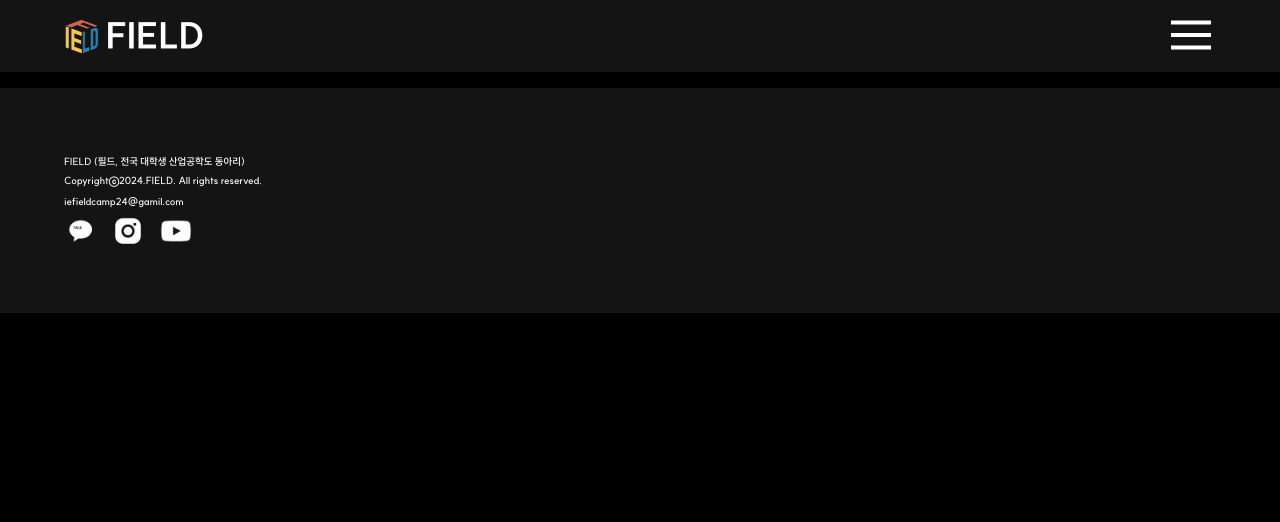
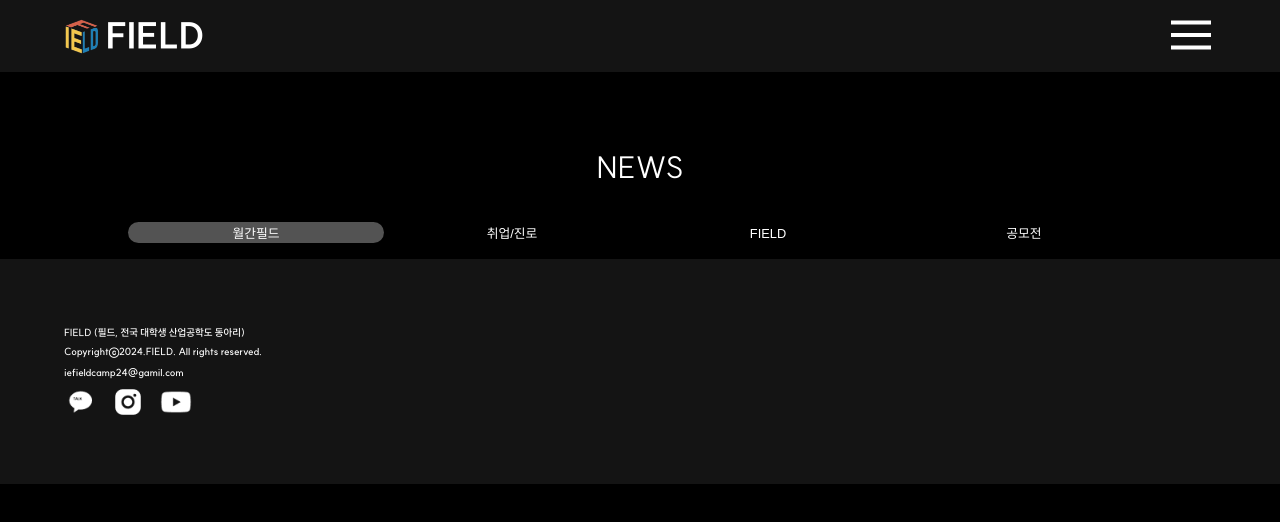
Before and after one commit to bobob0311/Field_website, a React (Vite) app: page /news in a window 1280 px wide. Shown: the top 522 px of the page. Built offline with nearby package versions, Linux system fonts and the light colour scheme; no server answers; a web font is replaced by a local one; what pocketbase would draw is missing.

Commit message:
:sparkles: H1 태그와 카테고리 버튼 생성
H1 태그와 카테고리 버튼 생성

```diff
--- a/src/components/Camp/CampMainSection.jsx
+++ b/src/components/Camp/CampMainSection.jsx
@@ -7,9 +7,8 @@ import theme from '../../theme';
 import Button from '../Button';
 
 const H1 = styled.h1`
-  position: ${props => (props.position ? props.position : '')};
-  bottom: ${props => (props.bottom ? props.bottom : '')};
-  top: ${props => (props.top ? props.top : '')};
+  position: absolute;
+  top: 5rem;
   font-size: 1.875rem;
   text-align: center;
 `;
--- a/src/components/CategoryButton.jsx
+++ b/src/components/CategoryButton.jsx
@@ -3,19 +3,19 @@ import styled from 'styled-components';
 import theme from '../theme';
 
 const Button = styled.button`
-  background-color: transparent;
+  background-color: black;
   color: white;
-  margin: 0rem;
   cursor: pointer;
   width: 25%;
-  border: 1px solid white;
+  border: none;
+  border-radius: 1rem;
   font-size: 0.8rem;
-
+  font: suit;
   ${props =>
     props.isActive &&
     `
-    background-color: ${theme.colors.blue};
-    color: blue;
+    background-color: ${theme.colors.gray};
+    color: white;
   `}
 `;
 
--- a/src/pages/NewsPage.jsx
+++ b/src/pages/NewsPage.jsx
@@ -1,7 +1,36 @@
-import React from 'react';
+import React, {useState} from 'react';
+import styled from 'styled-components';
+import CategoryButton from '../components/CategoryButton';
+
+const NewsMain = styled.section`
+  margin: 0 10%;
+  text-align: center;
+`;
+
+const H1 = styled.h1`
+  font-size: 1.875rem;
+  margin: 5rem 0 2.5rem 0;
+`;
 
 function NewsPage() {
-  return <div />;
+  const [selectCategory, setSelectCategory] = useState('월간필드');
+  const categoryArr = ['월간필드', '취업/진로', 'FIELD', '공모전'];
+  const handleButtonClick = item => {
+    setSelectCategory(item);
+  };
+
+  return (
+    <NewsMain>
+      <H1>NEWS</H1>
+      {categoryArr.map(category => (
+        <CategoryButton
+          label={category}
+          isActive={selectCategory === category}
+          onClick={() => handleButtonClick(category)}
+        />
+      ))}
+    </NewsMain>
+  );
 }
 
 export default NewsPage;
```
